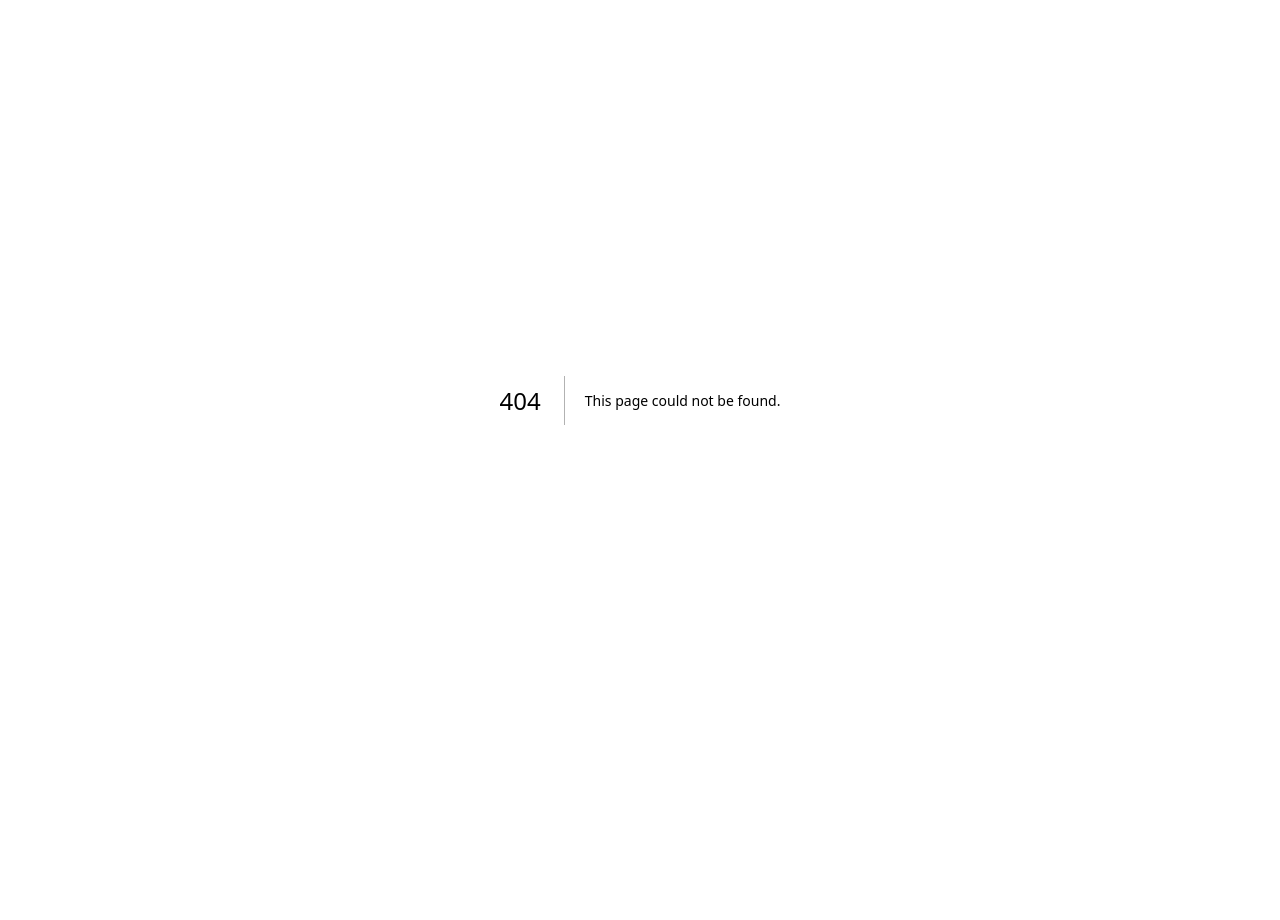
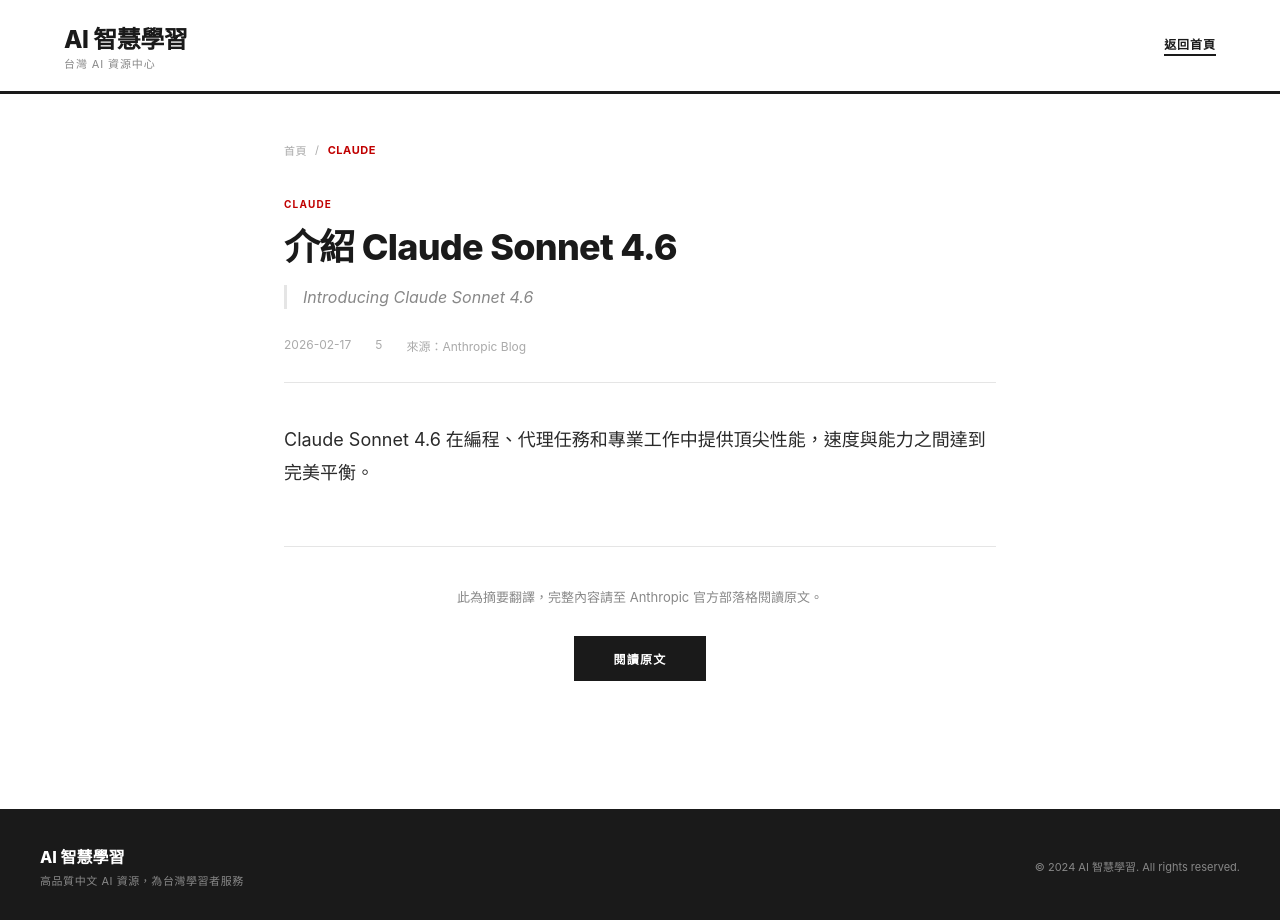
Before and after one commit to haoxi1008/ai-learning-hub, a Next.js app: page /article/1 in a window 1280 px wide. Before the commit this address had no page. Before the commit the page ends 800 px from the top, so only its background shows below. Built offline with nearby package versions, Linux system fonts and the light colour scheme.

Commit message:
feat: add article detail page at app/article/[id]/page.js

```diff
--- /dev/null
+++ b/app/article/[id]/page.js
@@ -0,0 +1,155 @@
+'use client';
+import { useState, useEffect } from 'react';
+import Link from 'next/link';
+import { useParams } from 'next/navigation';
+
+export default function ArticlePage() {
+  const params = useParams();
+  const [article, setArticle] = useState(null);
+  const [loading, setLoading] = useState(true);
+
+  useEffect(() => {
+    fetch('/articles.json')
+      .then(r => r.json())
+      .then(data => {
+        const found = data.find(a => String(a.id) === String(params.id));
+        setArticle(found || null);
+      })
+      .catch(() => setArticle(null))
+      .finally(() => setLoading(false));
+  }, [params.id]);
+
+  const baseStyle = {
+    minHeight: '100vh',
+    backgroundColor: '#ffffff',
+    fontFamily: '-apple-system, BlinkMacSystemFont, "Segoe UI", "Helvetica Neue", Arial, sans-serif',
+    color: '#1a1a1a',
+  };
+
+  const Header = () => (
+    <header style={{ borderBottom: '3px solid #1a1a1a', backgroundColor: '#ffffff' }}>
+      <div style={{ maxWidth: '1200px', margin: '0 auto', padding: '1.25rem 1.5rem', display: 'flex', alignItems: 'center', justifyContent: 'space-between' }}>
+        <Link href="/" style={{ textDecoration: 'none', color: 'inherit' }}>
+          <div style={{ fontSize: '1.5rem', fontWeight: '800', color: '#1a1a1a', letterSpacing: '-0.02em' }}>AI 智慧學習</div>
+          <div style={{ fontSize: '0.6875rem', color: '#888888', letterSpacing: '0.08em', textTransform: 'uppercase' }}>台灣 AI 資源中心</div>
+        </Link>
+        <Link href="/" style={{ fontSize: '0.75rem', fontWeight: '700', color: '#1a1a1a', textDecoration: 'none', letterSpacing: '0.08em', textTransform: 'uppercase', borderBottom: '2px solid #1a1a1a', paddingBottom: '0.125rem' }}>
+          返回首頁
+        </Link>
+      </div>
+    </header>
+  );
+
+  const Footer = () => (
+    <footer style={{ borderTop: '3px solid #1a1a1a', backgroundColor: '#1a1a1a', color: '#ffffff', padding: '2rem 1.5rem', marginTop: '5rem' }}>
+      <div style={{ maxWidth: '1200px', margin: '0 auto', display: 'flex', justifyContent: 'space-between', alignItems: 'center' }}>
+        <div>
+          <div style={{ fontWeight: '800', fontSize: '1rem' }}>AI 智慧學習</div>
+          <div style={{ fontSize: '0.6875rem', color: '#888888', marginTop: '0.25rem', letterSpacing: '0.05em' }}>高品質中文 AI 資源，為台灣學習者服務</div>
+        </div>
+        <div style={{ fontSize: '0.6875rem', color: '#888888' }}>
+          © 2024 AI 智慧學習. All rights reserved.
+        </div>
+      </div>
+    </footer>
+  );
+
+  if (loading) {
+    return (
+      <div style={baseStyle}>
+        <Header />
+        <div style={{ textAlign: 'center', padding: '6rem', color: '#888888', fontSize: '0.875rem', letterSpacing: '0.05em' }}>
+          載入中...
+        </div>
+        <Footer />
+      </div>
+    );
+  }
+
+  if (!article) {
+    return (
+      <div style={baseStyle}>
+        <Header />
+        <div style={{ maxWidth: '800px', margin: '0 auto', padding: '5rem 1.5rem', textAlign: 'center' }}>
+          <div style={{ fontSize: '0.6875rem', fontWeight: '700', letterSpacing: '0.1em', textTransform: 'uppercase', color: '#c00000', marginBottom: '1rem' }}>
+            找不到文章
+          </div>
+          <p style={{ color: '#888888', fontSize: '0.875rem', marginBottom: '2rem' }}>此文章不存在或已被移除。</p>
+          <Link href="/" style={{ fontSize: '0.75rem', fontWeight: '700', color: '#1a1a1a', letterSpacing: '0.08em', textTransform: 'uppercase', textDecoration: 'none', borderBottom: '2px solid #1a1a1a', paddingBottom: '0.125rem' }}>
+            返回首頁
+          </Link>
+        </div>
+        <Footer />
+      </div>
+    );
+  }
+
+  return (
+    <div style={baseStyle}>
+      <Header />
+
+      <main style={{ maxWidth: '760px', margin: '0 auto', padding: '3rem 1.5rem' }}>
+        {/* Breadcrumb */}
+        <div style={{ fontSize: '0.6875rem', color: '#aaaaaa', marginBottom: '2.5rem', letterSpacing: '0.05em', display: 'flex', gap: '0.5rem', alignItems: 'center' }}>
+          <Link href="/" style={{ color: '#aaaaaa', textDecoration: 'none' }}>首頁</Link>
+          <span>/</span>
+          <span style={{ color: '#c00000', fontWeight: '700', textTransform: 'uppercase' }}>{article.category}</span>
+        </div>
+
+        {/* Category */}
+        <div style={{ fontSize: '0.625rem', fontWeight: '700', letterSpacing: '0.12em', textTransform: 'uppercase', color: '#c00000', marginBottom: '1rem' }}>
+          {article.category}
+        </div>
+
+        {/* Chinese title */}
+        <h1 style={{ fontSize: '2.25rem', fontWeight: '800', color: '#1a1a1a', lineHeight: '1.2', margin: '0 0 1rem 0', letterSpacing: '-0.02em' }}>
+          {article.title_cn}
+        </h1>
+
+        {/* English title */}
+        <div style={{ fontSize: '1rem', color: '#888888', fontStyle: 'italic', marginBottom: '1.75rem', paddingLeft: '1rem', borderLeft: '3px solid #e5e5e5', lineHeight: '1.5' }}>
+          {article.title_en}
+        </div>
+
+        {/* Metadata */}
+        <div style={{ display: 'flex', gap: '1.5rem', paddingBottom: '1.75rem', borderBottom: '1px solid #e5e5e5', marginBottom: '2.5rem', fontSize: '0.75rem', color: '#aaaaaa', flexWrap: 'wrap' }}>
+          <span>{article.date}</span>
+          <span>{article.readTime}</span>
+          <span>來源：{article.source}</span>
+        </div>
+
+        {/* Excerpt */}
+        <div style={{ fontSize: '1.125rem', color: '#2a2a2a', lineHeight: '1.85', marginBottom: '3.5rem' }}>
+          {article.excerpt}
+        </div>
+
+        {/* CTA */}
+        <div style={{ borderTop: '1px solid #e5e5e5', paddingTop: '2.5rem', textAlign: 'center' }}>
+          <p style={{ fontSize: '0.8125rem', color: '#888888', marginBottom: '1.75rem', lineHeight: '1.6' }}>
+            此為摘要翻譯，完整內容請至 Anthropic 官方部落格閱讀原文。
+          </p>
+          <a
+            href={article.url}
+            target="_blank"
+            rel="noopener noreferrer"
+            style={{
+              display: 'inline-block',
+              padding: '0.875rem 2.5rem',
+              backgroundColor: '#1a1a1a',
+              color: '#ffffff',
+              textDecoration: 'none',
+              fontSize: '0.75rem',
+              fontWeight: '700',
+              letterSpacing: '0.1em',
+              textTransform: 'uppercase',
+            }}
+          >
+            閱讀原文
+          </a>
+        </div>
+      </main>
+
+      <Footer />
+    </div>
+  );
+}
```
